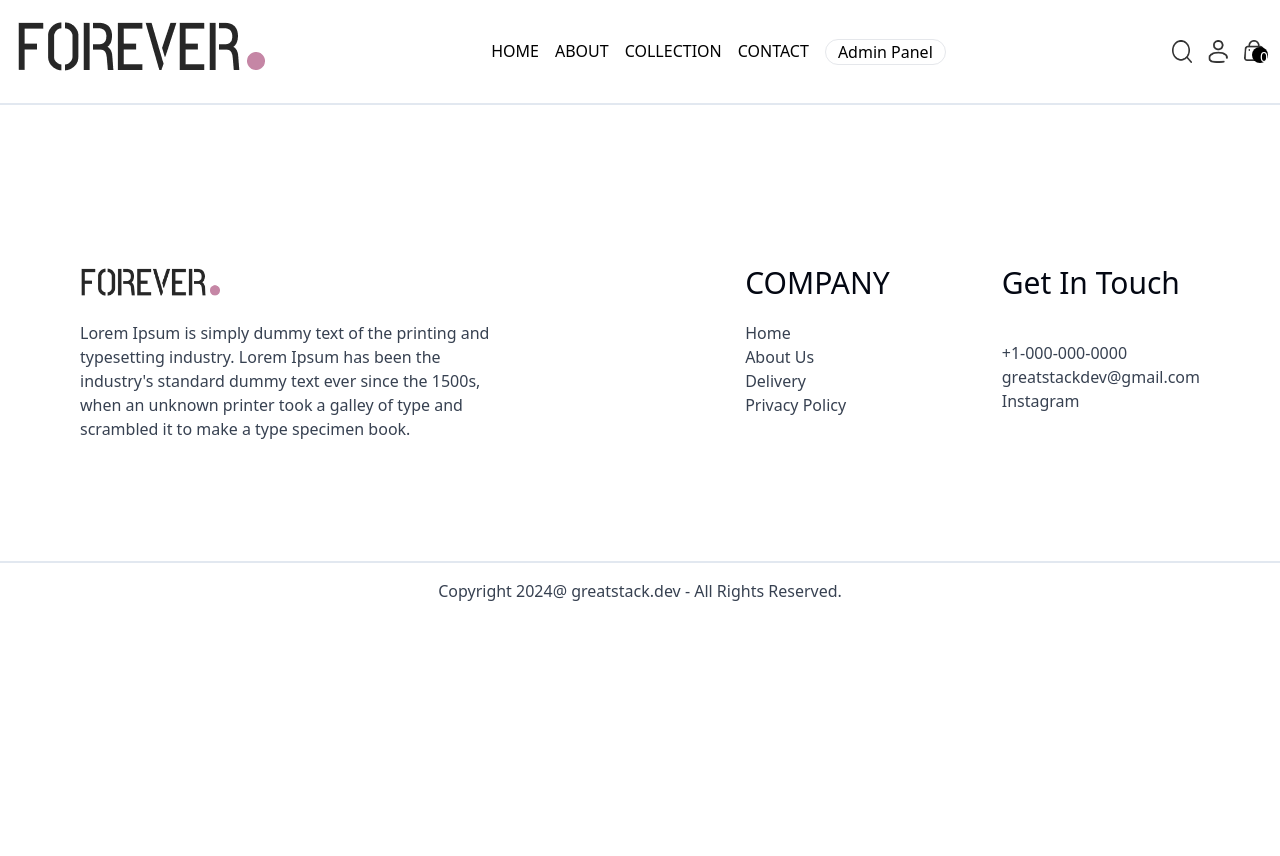
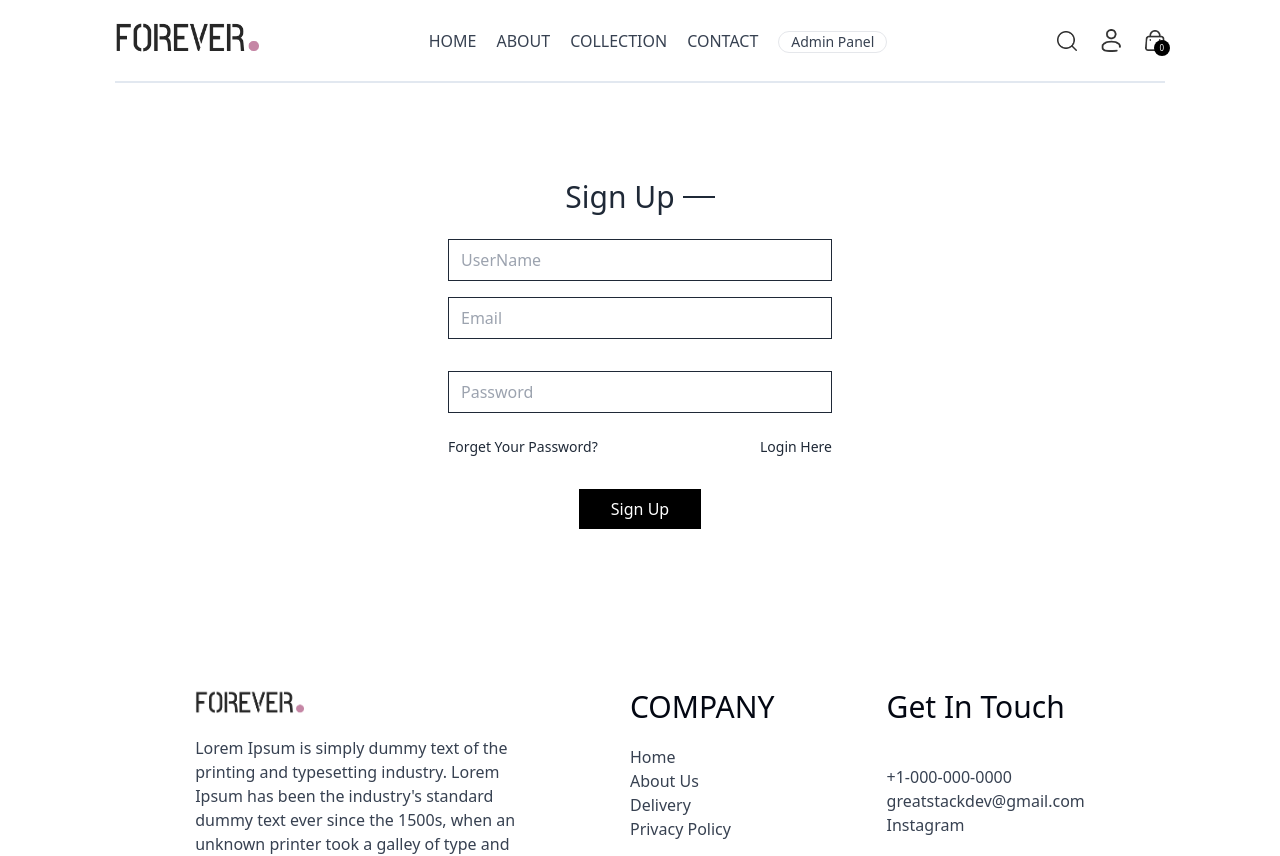
Before and after one commit to YoumnaElsaeedd/Forever-project, a React (Create React App) app: page /LoginUser in a window 1280 px wide. Shown: the top 856 px of the page. Before the commit the page ends 800 px from the top, so only its background shows below. Built offline with nearby package versions, Linux system fonts and the light colour scheme.

Commit message:
login page for user

```diff
--- a/src/App.js
+++ b/src/App.js
@@ -10,18 +10,20 @@ import Footer from './includes/Footer';
 import Login2 from './pages/LoginForm';
 import SearchBar from './components/SearchBar';
 import Cart from './pages/Cart';
-import Checkout from './pages/Checkout'
+import MyOrders from './pages/MyOrders';
 import ShopContextProvider from './context/shoppContext';
 import { ToastContainer } from 'react-toastify';
 import 'react-toastify/dist/ReactToastify.css';
 import AdminPanel from './pages/AdminPanel';
+import Checkout from './pages/checkout';
+import Login from './pages/Login';
+
 
 function AppContent() {
   const location = useLocation();
-  const isAdminPanel = location.pathname.startsWith('/AdminPanel'); // تحقق من جميع مسارات /AdminPanel
-
+  const isAdminPanel = location.pathname.startsWith('/AdminPanel');
   return (
-    <>
+    <div className='px-4 sm:px-[5vw] md:px-[7vw] lg:px-[9vw]'>
       <ToastContainer />
       {!isAdminPanel && <Navbar />}
       {!isAdminPanel && <SearchBar />}
@@ -34,12 +36,14 @@ function AppContent() {
           <Route path='/product/:productId' element={<Details />} />
           <Route path='/cart' element={<Cart />} />
           <Route path='/login' element={<Login2 />} />
-          <Route path='/checkout' element={<Checkout />} />
-          <Route path='/AdminPanel/*' element={<AdminPanel />} /> {/* دعم المسارات الفرعية */}
+          <Route path='/Checkout' element={<Checkout />} />
+          <Route path='/MyOrders' element={<MyOrders/>} />
+          <Route path='/LoginUser' element={<Login/>} />
+          <Route path='/AdminPanel/*' element={<AdminPanel />} />
         </Routes>
       </div>
       {!isAdminPanel && <Footer />}
-    </>
+    </div>
   );
 }
 
--- a/src/components/Navbar2.jsx
+++ b/src/components/Navbar2.jsx
@@ -1,11 +1,13 @@
 import React from 'react'
 import logo  from '../assets/admin_assets/logo.png'
+import { useNavigate } from 'react-router-dom'
 
 const Navbar2=()=> {
+  const navigate= useNavigate('')
   return (
     <div className='flex items-center py-2 px-[4%] justify-between'>
     <img className='w-[max(10%,80px)]' src={logo} alt="" />
-    <button className='bg-gray-600 text-white px-5 py-2 sm:px-7 sm:py-2 rounded-full text-xs sm:text-sm'>Log Out</button>
+    <button onClick={() => navigate('/login')}  className='bg-gray-600 text-white px-5 py-2 sm:px-7 sm:py-2 rounded-full text-xs sm:text-sm'>Log Out</button>
   </div>
   )
 }
--- a/src/includes/navbar.jsx
+++ b/src/includes/navbar.jsx
@@ -9,35 +9,44 @@ function Navbar() {
 
   return (
     <>
-      <div className="flex justify-between items-center p-4">
-        <img src={assets.logo} alt="Logo" />
-        <ul className="hidden sm:flex gap-4">
-          <NavLink to="/" className="flex flex-col items-center">
-            <h2>HOME</h2>
+      <div className="flex items-center justify-between py-5  font-medium">
+        <img src={assets.logo} className='w-36' alt="Logo" />
+        <ul className="hidden sm:flex gap-5 text-gray-700">
+          <NavLink to="/" className="flex flex-col items-center gap-1">
+            <p>HOME</p>
+            <hr className='w-2/4 border-none h-[1.5px] bg-gray-700 hidden'/>
           </NavLink>
-          <NavLink to="/about" className="flex flex-col items-center">
-            <h2>ABOUT</h2>
+          <NavLink to="/about"  className="flex flex-col items-center gap-1 ">
+            <p>ABOUT</p>
+            <hr className='w-2/4 border-none h-[1.5px] bg-gray-700 hidden'/>
           </NavLink>
-          <NavLink to="/collection" className="flex flex-col items-center">
-            <h2>COLLECTION</h2>
+          <NavLink to="/collection"  className="flex flex-col items-center gap-1">
+            <p>COLLECTION</p>
+            <hr className='w-2/4 border-none h-[1.5px] bg-gray-700 hidden'/>
           </NavLink>
-          <NavLink to="/contact" className="flex flex-col items-center">
-            <h2>CONTACT</h2>
+          <NavLink to="/contact"  className="flex flex-col items-center gap-1">
+            <p>CONTACT</p>
+            <hr className='w-2/4 border-none h-[1.5px] bg-gray-700 hidden'/>
           </NavLink>
           <Link to="/login">
-            <button className="border rounded-full px-3">Admin Panel</button>
-          </Link>
+           <button className="border rounded-full px-3  text-sm "> Admin Panel</button>
+         </Link>
+
         </ul>
-        <div className="flex gap-4">
+        <div className="flex items-center gap-6">
           <img src={assets.search_icon} className="w-5 cursor-pointer" onClick={() => setShowSearch(true)} alt="Search" />
-          <img src={assets.profile_icon} className="w-5" alt="Profile" />
+         <Link to='/LoginUser'><img src={assets.profile_icon} className="w-5 cursor-pointer" alt="Profile" /></Link>
+
+
+
+
           <div className="relative">
-            <img src={assets.cart_icon} className="w-5" alt="Cart" />
+            <img src={assets.cart_icon} className="w-5 min-w-5" alt="Cart" />
             <NavLink to="/Cart">
-            <span className="absolute bg-black rounded-full h-4 w-4 pl-2 text-sm right-[-6] bottom-0 left-2 text-white">{getCartCount()}</span>
+            <p className="absolute right-[-5px] bottom-[-5px] w-4 text-center leading-4 bg-black text-white aspect-square rounded-full text-[8px]">{getCartCount()}</p>
           </NavLink>
           </div>
-          <img src={assets.menu_icon} className="sm:hidden w-5" onClick={() => setShow(true)} alt="Menu" />
+          <img src={assets.menu_icon} className="w-5 cursor-pointer bg-white transition-all sm:hidden " onClick={() => setShow(true)} alt="Menu" />
         </div>
 
         <div className={`absolute top-0 bottom-0 right-0 left-0 bg-white overflow-hidden flex-col ${show ? 'w-full' : 'w-0'}`}>
--- a/src/pages/Cart.jsx
+++ b/src/pages/Cart.jsx
@@ -80,7 +80,7 @@ const Cart = () => {
       </div>
 
       <div className='w-full text-end'>
-        <button onClick={() => navigate('/checkout')} className='bg-black text-white text-sm my-8 px-8 py-3'>
+        <button onClick={() => navigate('/Checkout')} className='bg-black text-white text-sm my-8 px-8 py-3'>
           PROCEED TO CHECKOUT
         </button>
       </div>
--- a/src/pages/Checkout.jsx
+++ b/src/pages/Checkout.jsx
@@ -2,9 +2,12 @@ import React, { useState } from 'react'
 import Title from '../components/Title'
 import CartTotal from '../components/CartTotal'
 import { assets } from '../assets/frontend_assets/assets'
+import { useNavigate } from 'react-router-dom'
 
 const Checkout=() => {
   const [method,setMethod]=useState('cash');
+  const navigate = useNavigate();
+
   return (
     <div className='flex flex-col sm:flex-row justify-between gap-4 pt-5 sm:pt-14 min-h-[80vh] border-t'>
       <div className='flex flex-col gap-4 w-full sm:max-w-[480px]'>
@@ -50,7 +53,7 @@ const Checkout=() => {
           </div>
         </div>
         <div className='w-full text-end mt-8'>
-          <button className='bg-black text-white px-16 py-3 text-sm'>PLACE ORDER </button>
+          <button onClick={() => navigate('/MyOrders')} className='bg-black text-white px-16 py-3 text-sm'>PLACE ORDER </button>
 
         </div>
 
--- /dev/null
+++ b/src/pages/Login.jsx
@@ -0,0 +1,224 @@
+import React, { useState } from "react";
+import { useFormik } from "formik";
+import * as Yup from "yup";
+import axios from "axios";
+
+const Login = () => {
+  const [currentState, setCurrentState] = useState("Sign Up");
+
+  const schema = Yup.object().shape({
+    email: Yup.string().email("Invalid email").required("Required"),
+    password: Yup.string()
+      .min(8, "This is too short")
+      .max(10, "Too long")
+      .required("Required"),
+  });
+
+  const formik = useFormik({
+    initialValues: {
+      email: "",
+      password: "",
+    },
+    validationSchema: schema,
+    onSubmit: async (values) => {
+      try {
+        const response = await axios.post("https://pm.alexondev.net/api/login", {
+          email: values.email,
+          password: values.password,
+        });
+        console.log("Login successful:", response.data);
+      } catch (error) {
+        console.error("Login failed:", error);
+      }
+    },
+  });
+
+  return (
+    <form onSubmit={formik.handleSubmit} className="flex flex-col items-center w-[90%] sm:max-w-96 m-auto mt-14 gap-4 text-gray-800">
+      <div className="inline-flex items-center gap-2 mb-2 mt-10">
+        <p className="text-3xl">{currentState}</p>
+        <hr className="border-none h-[1.5px] w-8 bg-gray-800" />
+      </div>
+      {currentState === "Sign Up" && (
+        <input
+          type="text"
+          name="username"
+          className="w-full px-3 py-2 border border-gray-800"
+          placeholder="UserName"
+          required
+        />
+      )}
+      <input
+        type="email"
+        name="email"
+        className="w-full px-3 py-2 border border-gray-800"
+        placeholder="Email"
+        onChange={formik.handleChange}
+        onBlur={formik.handleBlur}
+        value={formik.values.email}
+      />
+      <span className="text-red-600">{formik.errors.email}</span>
+      <input
+        type="password"
+        name="password"
+        className="w-full px-3 py-2 border border-gray-800"
+        placeholder="Password"
+        onChange={formik.handleChange}
+        onBlur={formik.handleBlur}
+        value={formik.values.password}
+      />
+      <span className="text-red-600">{formik.errors.password}</span>
+
+      <div className="w-full flex justify-between text-sm mt-[-8px]">
+        <p>Forget Your Password?</p>
+        {currentState === "Login" ? (
+          <p onClick={() => setCurrentState("Sign Up")} className="cursor-pointer">
+            Create account
+          </p>
+        ) : (
+          <p onClick={() => setCurrentState("Login")} className="cursor-pointer">
+            Login Here
+          </p>
+        )}
+      </div>
+      <button className="bg-black text-white font-light px-8 py-2 mt-4" type="submit">
+        {currentState === "Login" ? "Sign In" : "Sign Up"}
+      </button>
+    </form>
+  );
+};
+
+export default Login;
+
+
+
+
+
+
+
+
+
+
+
+
+
+
+
+
+
+
+
+
+
+
+
+
+
+
+
+
+
+
+
+
+
+
+
+
+
+
+
+
+
+
+
+
+
+
+
+
+
+
+
+
+
+// import React from "react";
+// import Title from "../components/Title";
+// import { useFormik } from "formik";
+// import axios from "axios";
+// import * as Yup from "yup";
+
+// const Login2 = () => {
+//   const schema = Yup.object().shape({
+//     email: Yup.string().email("Invalid email").required("Required"),
+//     password: Yup.string()
+//       .min(8, "this is is too short")
+//       .max(10, "too long")
+//       .required("Required"),
+//   });
+
+//   const formik = useFormik({
+//     initialValues: {
+//       email: "",
+//       password: "",
+//     },
+//     validationSchema: schema,
+//     onSubmit: (v) => {
+//       fetch("https://pm.alexondev.net/api/login", {
+//         method: "POST",
+//         headers: {
+//           "Content-Type": "application/json",
+//         },
+//         body: JSON.stringify({
+//           email: "ahmed@yahoo.com",
+//           password: "12345678",
+//         }),
+//       });
+//     },
+//   });
+
+//   console.log("🚀 ~ Login2 ~ formik:", formik.values);
+//   console.log("🚀 ~ Login2 ~ formik:", formik);
+//   return (
+//     <div>
+//       <form
+//         className="flex flex-col justify-center items-center"
+//         onSubmit={formik.handleSubmit}
+//       >
+//         <Title text2={"Login"} />
+//         <div className=" flex flex-col gap-5 w-full items-center">
+//           <input
+//             type="text"
+//             name="email"
+//             placeholder="Email"
+//             className="border-2 border-slate-900 w-full sm:w-1/3 h-8 "
+//             onChange={formik.handleChange}
+//             onBlur={formik.handleBlur}
+//             value={formik.values.email}
+//           />
+//           <span className="text-red-600">{formik.errors.email}</span>
+//           <input
+//             type="password"
+//             name="password"
+//             placeholder="Password"
+//             className="border-2 border-slate-900 w-full sm:w-1/3 h-8 "
+//             onChange={formik.handleChange}
+//             onBlur={formik.handleBlur}
+//             value={formik.values.password}
+//           />
+//           <span className="text-red-600">{formik.errors.password}</span>
+
+//           <div>
+//             <span>Forgot your password?</span>
+//             <span>Create accouont</span>
+//           </div>
+//           <button className="bg-black text-white p-5 " type="submit">
+//             Sign in
+//           </button>
+//         </div>
+//       </form>
+//     </div>
+//   );
+// };
+
+// export default Login2;
--- /dev/null
+++ b/src/pages/MyOrders.jsx
@@ -0,0 +1,42 @@
+import React, { useContext } from 'react';
+import { ShopContext } from '../context/shoppContext';
+import Title from '../components/Title';
+
+const MyOrders = () => {
+  const { products, currency } = useContext(ShopContext);
+
+  return (
+    <div className='border-t pt-16'>
+      <div className='text-2xl flex justify-start'>
+        <Title text1={"MY"} text2={'ORDERS'} />
+      </div>
+      <div>
+        {products.slice(1, 4).map((item, index) => (
+          <div key={index} className='py-4 border-t border-b text-gray-700 flex flex-col gap-4 md:flex-row md:items-center'>
+            <div className='flex items-start gap-6 text-sm'>
+              <img className='w-16 sm:w-20' src={item.image[0]} alt={`Product ${index}`} />
+              <div className='flex-grow'>
+                <p className='sm:text-base font-medium'>{item.name}</p>
+                <div className='flex items-center gap-3 mt-2 text-base text-gray-500'>
+                  <p className='text-lg'>{currency}{item.price}</p>
+                  <p>Quantity: 1</p>
+                  <p>Size: M</p>
+                </div>
+                <p>Date: <span className='text-gray-400'>3, Nov, 2024</span></p>
+                <div className='flex items-center gap-2 mt-4'>
+                  <p className='w-2 h-2 rounded-full bg-green-500'></p>
+                  <p className='text-sm md:text-base'>Ready to ship</p>
+                </div>
+              </div>
+            </div>
+            <div className='ml-auto'>
+              <button className='border px-4 py-2 text-sm font-medium rounded-sm'>Track Order</button>
+            </div>
+          </div>
+        ))}
+      </div>
+    </div>
+  );
+}
+
+export default MyOrders;
```
Also changed, not shown: src/components/hero.jsx (+8 -8 lines), src/index.css (+9 -7 lines).
